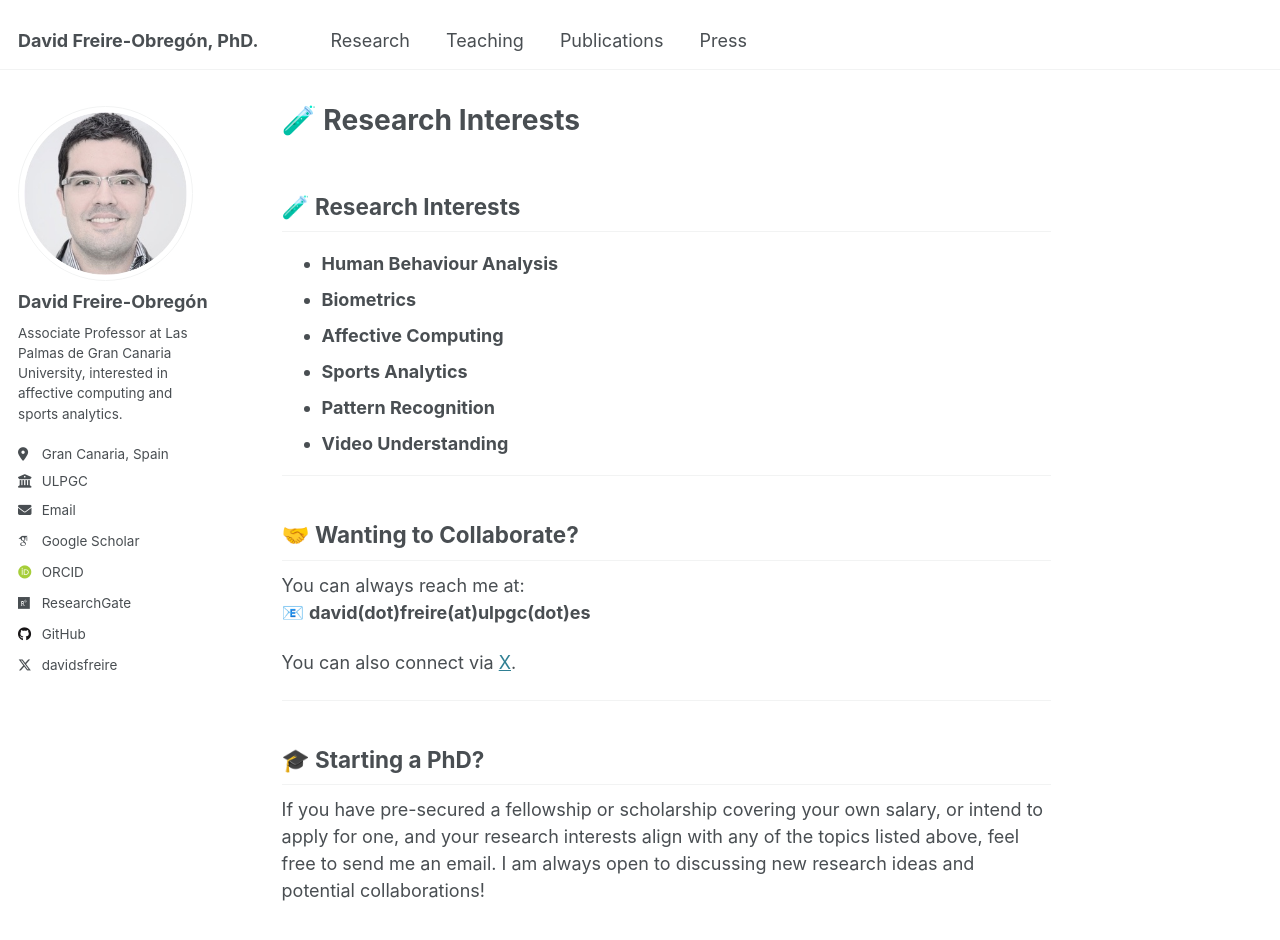
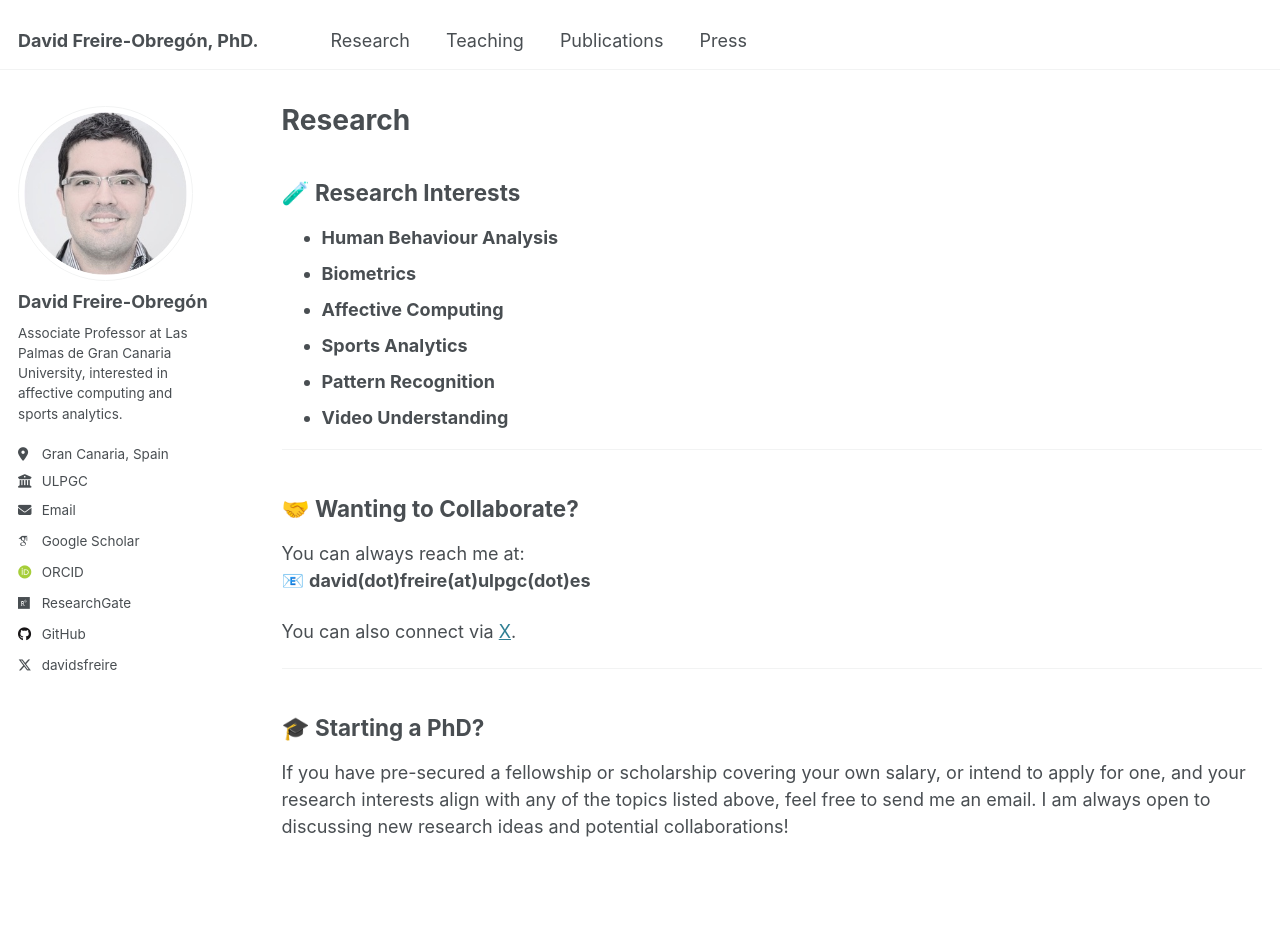
Before and after one commit to davidfreire/davidfreire.github.io, a Jekyll site: the page built from _pages/research.md, in a window 1280 px wide and 1117 px high. Shown: the top 940 px of the window. Built offline with Jekyll 4.4.1, drawn with Linux system fonts in a browser that asks for light colours; some web fonts are replaced; our own code applies the rules of GitHub Pages for plain Markdown files; part of the change alters nothing that is shown.

Commit message:
Update research.md

```diff
--- a/_pages/research.md
+++ b/_pages/research.md
@@ -1,3 +1,14 @@
+---
+layout: archive
+title: "Research"
+permalink: /research/
+author_profile: true
+redirect_from:
+  - /research
+---
+
+{% include base_path %}
+
 ## 🧪 Research Interests
 
 - **Human Behaviour Analysis**
```
